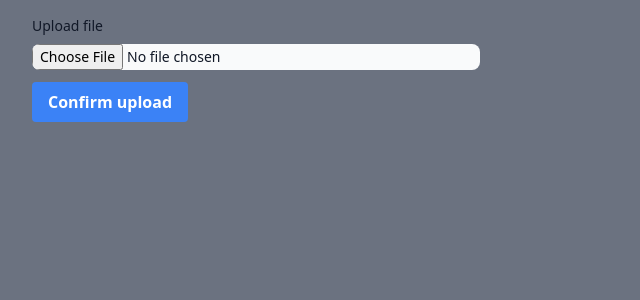
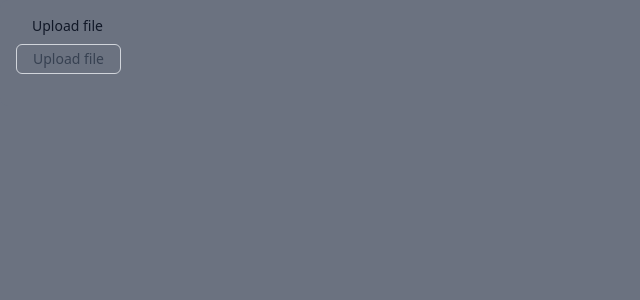
Before and after one commit to tiagorahal/sales, a Next.js app: page / in a window 1280 px wide. Shown: the top 300 px of the page, without its empty margins (0-640 px from the left). Built offline with nearby package versions, Linux system fonts and the light colour scheme.

Commit message:
Send the right data

```diff
--- a/src/components/salesData.tsx
+++ b/src/components/salesData.tsx
@@ -51,7 +51,7 @@ function SalesData() {
         setLoading(true);
 
         const response = await fetch(
-          "https://644ad55ba8370fb32158e570.mockapi.io/sales/sales_info"
+          "http://localhost:3005/sales/get-sales"
         );
 
         const data = await response.json();
--- a/src/components/upload.tsx
+++ b/src/components/upload.tsx
@@ -1,139 +1,43 @@
-import axios from "axios";
-import { useState, useRef } from "react";
+import { useState } from "react";
 
 const Upload = () => {
-  const [text, setText] = useState<string[]>([]);
-  const [submitted, setSubmitted] = useState(false);
-  const [loading, setLoading] = useState(false);
-  const fileInputRef = useRef<HTMLInputElement>(null);
+  const [file, setFile] = useState<File | null>(null);
 
-  const handleUpload = async (e: React.ChangeEvent<HTMLInputElement>) => {
-    const file = e.target.files?.[0];
+  // Handles changes to the file input field
+  const handleFileChange = (event: React.ChangeEvent<HTMLInputElement>) => {
+    const selectedFile = event.currentTarget.files?.[0];
+    if (selectedFile) {
+      setFile(selectedFile);
+    }
+  };
+
+  // Handles form submission
+  const handleSubmit = (event: React.FormEvent<HTMLFormElement>) => {
+    event.preventDefault();
     if (file) {
       const reader = new FileReader();
-      reader.onload = async () => {
-        if (typeof reader.result === "string") {
-          const lines = reader.result.split("\n").map((line) => {
-            const type = line.substring(0, 1);
-            const date = line.substring(1, 26);
-            const product = line.substring(26, 56);
-            const value = line.substring(56, 66).trim().replace(/^0+/, "");
-            const salesperson = line.substring(66, 86);
-            return { type, date, product, value, salesperson };
-          });
-          if (lines.length > 0 && lines[lines.length - 1].salesperson === "") {
-            lines.pop();
-          }
-          setText(lines.map((line) => JSON.stringify(line)));
-          setSubmitted(false);
-
-          const sales = lines.map((line) => ({
-            type: line.type,
-            date: line.date,
-            product: line.product,
-            value: line.value,
-            salesperson: line.salesperson,
-          }));
-        }
+      reader.onload = (event) => {
+        const result = event.target?.result;
+        console.log(result);
+        // Do something with the file content here
       };
       reader.readAsText(file);
     }
   };
 
-  const handleConfirm = async () => {
-    try {
-      setLoading(true);
-
-      const sales = text.map((line) => {
-        const type = line.substring(0, 1);
-        const date = line.substring(1, 26);
-        const product = line.substring(26, 56);
-        const value = line.substring(56, 66).trim().replace(/^0+/, "");
-        const salesperson = line.substring(66, 86);
-        return { type, date, product, value, salesperson };
-      });
-
-      const res = await axios.post(
-        'http://localhost:3005/sales',
-        sales,
-        { headers: { 'Content-Type': 'application/json' } }
-      );
-
-      console.log('Sending this array of sales objects to the backend:');
-      console.log(sales);
-
-      setText([]);
-      setSubmitted(true);
-      setLoading(false);
-
-      if (fileInputRef.current) {
-        fileInputRef.current.value = "";
-      }
-    } catch (error) {
-      console.error(error);
-      setLoading(false);
-    }
-  };
-
   return (
-    <div className="p-4 w-full bg-gray-500 h-full rounded-lg">
-      <label
-        className="block mb-2 mx-auto sm:mx-4 text-sm font-medium text-gray-900 text-center sm:text-left"
-        htmlFor="file_input"
-      >
-        Upload file
+    <form onSubmit={handleSubmit}>
+      <label htmlFor="file-input">
+        Choose a TXT file to upload:
+        <input
+          type="file"
+          id="file-input"
+          accept=".txt"
+          onChange={handleFileChange}
+        />
       </label>
-      {submitted ? (
-        <p className="mb-2 mx-auto sm:mx-4 text-sm font-medium text-green-500 text-center sm:text-left">
-          File uploaded successfully!
-        </p>
-      ) : (
-        <input
-          className="block w-full sm:max-w-md mx-auto sm:mx-4 text-sm text-gray-900 rounded-lg cursor-pointer bg-gray-50 dark:text-gray-400 focus:outline-none dark:bg-gray-700"
-          type="file"
-          id="file_input"
-          onChange={handleUpload}
-          ref={fileInputRef}
-        />
-      )}
-      <button
-        className="bg-blue-500 mx-auto sm:mx-4 mt-3 mb-5 hover:bg-blue-600 text-white font-bold py-2 px-4 rounded disabled:bg-gray-400"
-        disabled={loading}
-        onClick={handleConfirm}
-      >
-        {loading ? "Uploading data..." : "Confirm upload"}
-      </button>
-      {text && text.length > 0 ? (
-        <div className="overflow-x-auto mx-auto sm:mx-4">
-          <table className="table-auto w-full bg-white p-3 rounded-md shadow-lg">
-            <thead>
-              <tr>
-                <th className="p-2">Type</th>
-                <th>Date</th>
-                <th>Product</th>
-                <th>Value</th>
-                <th>Salesperson</th>
-              </tr>
-            </thead>
-            <tbody>
-              {text.map((line, index) => {
-                const { type, date, product, value, salesperson } =
-                  JSON.parse(line);
-                return (
-                  <tr key={index}>
-                    <td className="border px-4 py-2">{type}</td>
-                    <td className="border px-4 py-2">{date}</td>
-                    <td className="border px-4 py-2">{product}</td>
-                    <td className="border px-4 py-2">{value}</td>
-                    <td className="border px-4 py-2">{salesperson}</td>
-                  </tr>
-                );
-              })}
-            </tbody>
-          </table>
-        </div>
-      ) : null}
-    </div>
+      <button type="submit">Upload</button>
+    </form>
   );
 };
 
--- a/src/pages/index.tsx
+++ b/src/pages/index.tsx
@@ -1,6 +1,15 @@
 import { useState, useRef } from "react";
 
+type SalesRecord = {
+  type: string;
+  date: string;
+  product: string;
+  value: number;
+  salesperson: string;
+};
+
 const Home = () => {
+  const [salesRecords, setSalesRecords] = useState<SalesRecord[]>([]);
   const [text, setText] = useState<string[]>([]);
   const [submitted, setSubmitted] = useState(false);
   const [loading, setLoading] = useState(false);
@@ -12,30 +21,37 @@ const Home = () => {
       const reader = new FileReader();
       reader.onload = async () => {
         if (typeof reader.result === "string") {
-          const lines = reader.result.split("\n").map((line) => {
-            const type = line.substring(0, 1);
-            const date = line.substring(1, 26);
-            const product = line.substring(26, 56);
-            const value = line.substring(56, 66).trim().replace(/^0+/, "");
-            const salesperson = line.substring(66, 86);
-            console.log(type, date, product, value, salesperson);
-            return { type, date, product, value, salesperson };
-          });
-          if (lines.length > 0 && lines[lines.length - 1].salesperson === "") {
+          const lines = reader.result.split("\n");
+          if (lines[lines.length - 1] === "") {
             lines.pop();
           }
+
+          const salesRecords: SalesRecord[] = [];
+          for (let i = 0; i < lines.length; i++) {
+            const line = lines[i];
+            const type = line.substring(0, 1);
+            const date = new Date(line.substring(1, 26)).toISOString();
+            const product = line.substring(26, 56).trim();
+            const value = parseInt(
+              line.substring(56, 66).trim().replace(/^0+/, "")
+            );
+            const salesperson = line.substring(66, 86);
+
+            const salesRecord: SalesRecord = {
+              type,
+              date,
+              product,
+              value,
+              salesperson,
+            };
+            salesRecords.push(salesRecord);
+          }
+
           setText(lines.map((line) => JSON.stringify(line)));
           setSubmitted(false);
+          setSalesRecords(salesRecords);
 
-          const sales = lines.map((line) => ({
-            type: line.type,
-            date: line.date,
-            product: line.product,
-            value: line.value,
-            salesperson: line.salesperson,
-          }));
-
-          console.log(JSON.stringify(sales));
+          console.log(JSON.stringify(salesRecords));
         }
       };
       reader.readAsText(file);
@@ -45,32 +61,25 @@ const Home = () => {
   const handleConfirm = async () => {
     try {
       setLoading(true);
-      const sales = text.map((line) => JSON.parse(line));
-      const res = await fetch(
-        "https://644ad55ba8370fb32158e570.mockapi.io/sales/sales_info",
-        {
+      const salesRecordsJSON = JSON.stringify(salesRecords);
+      const res = await fetch("http://localhost:3005/sales/create-sales", {
         method: "POST",
         headers: {
           "Content-Type": "application/json",
         },
-          body: JSON.stringify({ sales }),
-        }
-      );
-      console.log(await res.json());
-      setText([]);
-      setSubmitted(true);
-      setLoading(false);
-      if (fileInputRef.current) {
-        fileInputRef.current.value = "";
-      }
+        body: salesRecordsJSON,
+      });
+      const data = await res.json();
+      console.log(data.message);
     } catch (error) {
       console.error(error);
+    } finally {
       setLoading(false);
     }
   };
 
   return (
-    <div className="p-4">
+    <div className="p-4 w-full bg-gray-500 h-full rounded-lg">
       <label
         className="block mb-2 mx-auto sm:mx-4 text-sm font-medium text-gray-900 text-center sm:text-left"
         htmlFor="file_input"
@@ -78,55 +87,53 @@ const Home = () => {
         Upload file
       </label>
       {submitted ? (
-        <p className="mb-2 mx-auto sm:mx-4 text-sm font-medium text-green-500 text-center sm:text-left">
-          File uploaded successfully!
+        <p className="mb-2 mx-auto sm:mx-4 text-sm font-medium">
+          File submitted for processing.
         </p>
       ) : (
+        <div>
           <input
-          className="block w-full sm:max-w-md mx-auto sm:mx-4 text-sm text-gray-900 rounded-lg cursor-pointer bg-gray-50 dark:text-gray-400 focus:outline-none dark:bg-gray-700"
+            className="sm:hidden"
+            ref={fileInputRef}
             type="file"
-          id="file_input"
+            accept=".txt"
             onChange={handleUpload}
-          ref={fileInputRef}
           />
+          <button
+            className="hidden sm:block py-1 px-4 rounded-md border border-gray-300 text-sm font-medium text-gray-700 hover:text-gray-500 focus:outline-none focus:ring-2 focus:ring-gray-200 focus:ring-offset-2"
+            onClick={() => fileInputRef?.current?.click()}
+          >
+            Upload file
+          </button>
+          <div className="mt-4 max-h-72 overflow-y-auto">
+            {text.map((line, index) => (
+              <pre key={index} className="text-left text-sm">
+                {line}
+                <br />
+              </pre>
+            ))}
+          </div>
+          {salesRecords.length > 0 && (
+            <>
+              <hr className="my-4" />
+              <div className="flex flex-col sm:flex-row items-center justify-center sm:justify-between">
+                <p className="text-sm font-medium text-gray-900 mb-2 sm:mb-0">
+                  Confirm processing of {salesRecords.length} records?
+                </p>
+                <button
+                  className={`py-1 px-4 rounded-md text-sm font-medium text-gray-700 sm:ml-4 focus:outline-none focus:ring-2 focus:ring-gray-200 ${
+                    loading ? "animate-pulse" : ""
+                  }`}
+                  onClick={handleConfirm}
+                  disabled={loading}
+                >
+                  {loading ? "Processing..." : "Confirm"}
+                </button>
+              </div>
+            </>
           )}
-      <button
-        className="bg-blue-500 mx-auto sm:mx-4 mt-3 mb-5 hover:bg-blue-600 text-white font-bold py-2 px-4 rounded disabled:bg-gray-400"
-        disabled={loading}
-        onClick={handleConfirm}
-      >
-        {loading ? "Uploading data..." : "Confirm upload"}
-      </button>
-      {text && text.length > 0 ? (
-        <div className="overflow-x-auto mx-auto sm:mx-4">
-          <table className="table-auto w-full bg-white p-3 rounded-md shadow-lg">
-            <thead>
-              <tr>
-                <th className="p-2">Type</th>
-                <th>Date</th>
-                <th>Product</th>
-                <th>Value</th>
-                <th>Salesperson</th>
-              </tr>
-            </thead>
-            <tbody>
-              {text.map((line, index) => {
-                const { type, date, product, value, salesperson } =
-                  JSON.parse(line);
-                return (
-                  <tr key={index}>
-                    <td className="border px-4 py-2">{type}</td>
-                    <td className="border px-4 py-2">{date}</td>
-                    <td className="border px-4 py-2">{product}</td>
-                    <td className="border px-4 py-2">{value}</td>
-                    <td className="border px-4 py-2">{salesperson}</td>
-                  </tr>
-                );
-              })}
-            </tbody>
-          </table>
         </div>
-      ) : null}
+      )}
     </div>
   );
 };
```
Lines whose indentation alone changed are shown as unchanged.
